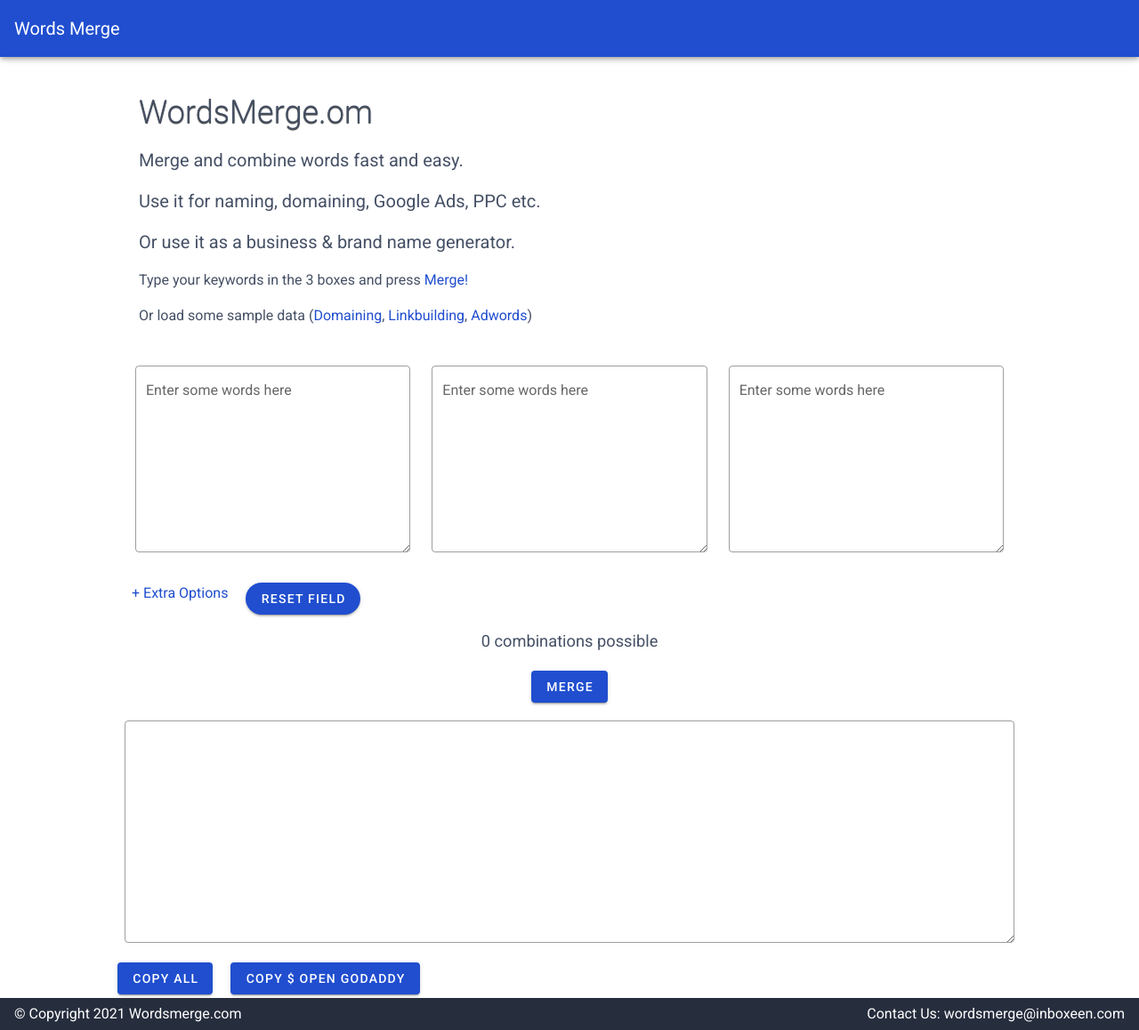
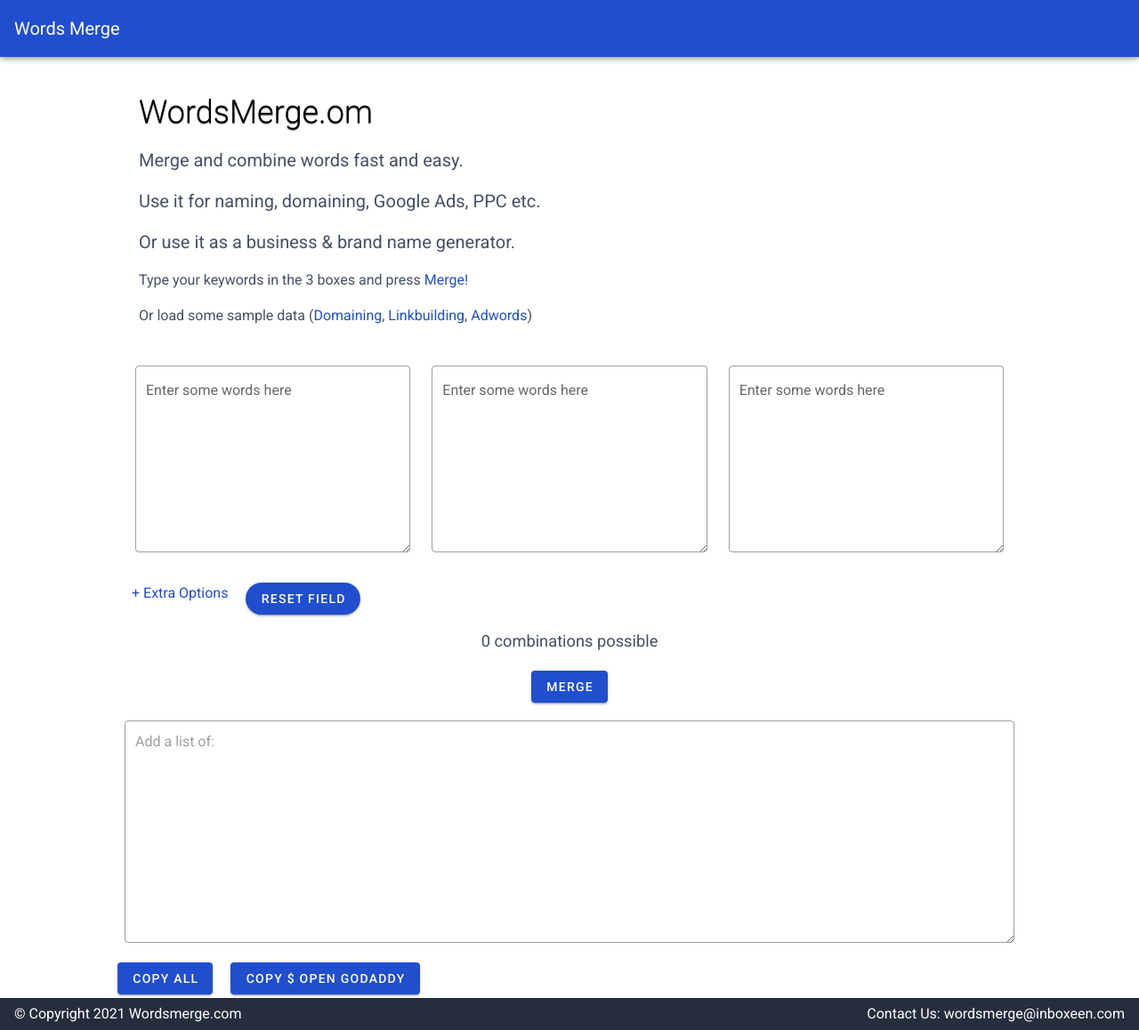
Before and after one commit to Mayo46/merge-words, a Nuxt app: page / in a window 1280 px wide. Shown: the whole page at 89% size. Built offline with nearby package versions, Linux system fonts and the light colour scheme.

Commit message:
add a list

```diff
--- a/pages/index.vue
+++ b/pages/index.vue
@@ -116,7 +116,7 @@
     <div class="text-center">
       <v-btn class="mt-5 mb-5" color="primary" @click="mergeText">Merge</v-btn>
     </div>
-    <v-textarea outlined rows="4" row-height="50" id="myInput" v-model="combineText" height="250"></v-textarea>
+    <v-textarea outlined rows="4" row-height="50" id="myInput" placeholder="Add a list of:" v-model="combineText" height="250"></v-textarea>
     <div class="featured-section">
       <v-btn color="primary" @click="copy(false)">Copy All</v-btn>
       <v-btn color="primary" class="ml-5" @click="copy(true)">Copy $ Open GoDaddy</v-btn>
@@ -147,9 +147,9 @@ export default {
       items: [
         {text:'All English Prefixes (re-, dis-, un-, mis- ...)', value:'prefix'},
         {text:'All English Suffixes ( -able, -ness, -ify...)', value:'suffix'},
-        {text:'Most Common Domain prefixes', value:'domainPrefix'},
+        {text:'Most Common Domain Prefixes', value:'domainPrefix'},
         {text:'Most Common Domain Suffixes', value:'domainSuffix'},
-        {text:'Add English letters A,B,C,....Z', value:'letters'},
+        {text:'Add English Letters A,B,C,....Z', value:'letters'},
       ],
 
       fields:[
@@ -505,7 +505,7 @@ export default {
 }
 
 .heading{
-  color: #455065;
+  color: black;
   font-size: 2.25rem;
   font-weight: 300;
   line-height: 1.25em;
```
